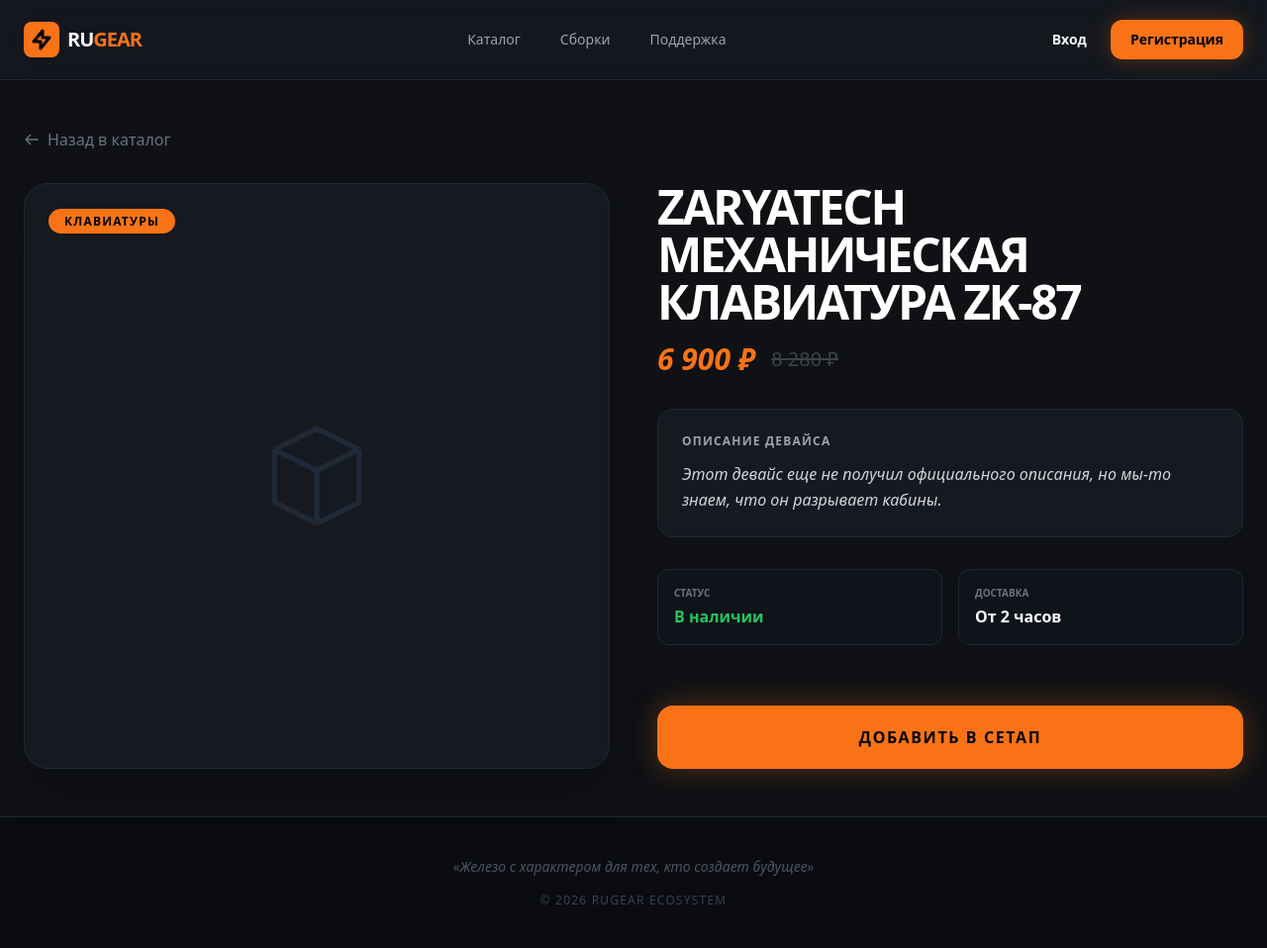
After one commit to candyslut/RuGear-Laravel-Online-shop, a Laravel app: page /product/1 in a window 1280 px wide. The commit adds this page. Shown: the whole page at 99% size. Run offline with Laravel 12, Linux system fonts and the light colour scheme; data comes from the database, SQL or seed files in the repository; style sheets or scripts are compiled from the project's sources.

Commit message:
pages for items

```diff
--- a/app/Http/Controllers/ProductsController.php
+++ b/app/Http/Controllers/ProductsController.php
@@ -13,4 +13,9 @@ class ProductsController extends Controller
         $products = Product::with('category')->get();
         return view('welcome', compact('products'));
     }
+
+    public function show(Product $product) {
+        $product->load('category');
+        return view('products.show', compact('product'));
+    }
 }
--- /dev/null
+++ b/resources/views/products/show.blade.php
@@ -0,0 +1,65 @@
+<x-shop-layout>
+    <x-slot name="title">{{ $product->name }} | RuGear</x-slot>
+
+    <div class="mb-8">
+        <a href="{{ route('products.index') }}" class="text-gray-500 hover:text-orange-500 transition-colors flex items-center gap-2 font-medium">
+            <svg class="w-4 h-4" fill="none" stroke="currentColor" viewBox="0 0 24 24"><path stroke-linecap="round" stroke-linejoin="round" stroke-width="2" d="M10 19l-7-7m0 0l7-7m-7 7h18"></path></svg>
+            Назад в каталог
+        </a>
+    </div>
+
+    <div class="grid grid-cols-1 lg:grid-cols-2 gap-12 items-start">
+        <div class="bg-[#161920] border border-gray-800 rounded-3xl overflow-hidden aspect-square flex items-center justify-center relative shadow-2xl">
+            <svg class="w-32 h-32 text-gray-800" fill="none" stroke="currentColor" viewBox="0 0 24 24">
+                <path d="M20 7l-8-4-8 4m16 0l-8 4m8-4v10l-8 4m0-10L4 7m8 4v10M4 7v10l8 4"></path>
+            </svg>
+            <div class="absolute top-6 left-6">
+                <span class="bg-orange-500 text-black text-xs font-black px-4 py-1 rounded-full uppercase tracking-widest">
+                    {{ $product->category->name ?? 'Gear' }}
+                </span>
+            </div>
+        </div>
+
+        <div class="flex flex-col h-full">
+            <h1 class="text-5xl font-black text-white uppercase tracking-tighter mb-4">
+                {{ $product->name }}
+            </h1>
+
+            <div class="flex items-center gap-4 mb-8">
+                <span class="text-3xl font-black text-orange-500 italic">
+                    {{ number_format($product->price, 0, '.', ' ') }} ₽
+                </span>
+                <span class="text-gray-500 line-through text-xl opacity-50">
+                    {{ number_format($product->price * 1.2, 0, '.', ' ') }} ₽
+                </span>
+            </div>
+
+            <div class="bg-[#161920] border border-gray-800 rounded-2xl p-6 mb-8">
+                <h3 class="text-gray-400 uppercase text-xs font-bold tracking-widest mb-3">Описание девайса</h3>
+                <p class="text-gray-300 leading-relaxed italic">
+                    {{ $product->description ?? 'Этот девайс еще не получил официального описания, но мы-то знаем, что он разрывает кабины.' }}
+                </p>
+            </div>
+
+            <div class="grid grid-cols-2 gap-4 mb-10">
+                <div class="border border-gray-800 rounded-xl p-4 bg-gray-900/30">
+                    <span class="block text-[10px] text-gray-500 uppercase font-bold mb-1">Статус</span>
+                    <span class="text-green-500 font-bold">В наличии</span>
+                </div>
+                <div class="border border-gray-800 rounded-xl p-4 bg-gray-900/30">
+                    <span class="block text-[10px] text-gray-500 uppercase font-bold mb-1">Доставка</span>
+                    <span class="text-white font-bold">От 2 часов</span>
+                </div>
+            </div>
+
+            <div class="mt-auto">
+                <form action="{{ route('cart.add', $product) }}" method="POST">
+                    @csrf
+                    <button class="w-full py-5 bg-orange-500 hover:bg-orange-400 text-black font-black uppercase tracking-widest rounded-2xl transition-all shadow-[0_0_30px_rgba(249,115,22,0.3)] active:scale-[0.98]">
+                        Добавить в сетап
+                    </button>
+                </form>
+            </div>
+        </div>
+    </div>
+</x-shop-layout>
--- a/resources/views/welcome.blade.php
+++ b/resources/views/welcome.blade.php
@@ -27,7 +27,11 @@
             </div>
 
             <div class="p-6 flex flex-col flex-grow">
-                <h2 class="text-lg font-bold text-white group-hover:text-orange-500 transition-colors mb-4">{{ $product->name }}</h2>
+                <a href="{{ route('products.show', $product) }}">
+                    <h2 class="text-lg font-bold text-white hover:text-orange-500 transition-colors mb-4">
+                        {{ $product->name }}
+                    </h2>
+                </a>
 
                 <div class="mt-auto pt-6 flex justify-between items-center border-t border-gray-800/50">
                     <span class="text-xl font-black text-white italic">{{ number_format($product->price, 0, '.', ' ') }} ₽</span>
--- a/routes/web.php
+++ b/routes/web.php
@@ -3,7 +3,8 @@
 use App\Http\Controllers\{ProductsController, ProfileController, CartController, DashboardController};
 use Illuminate\Support\Facades\Route;
 
-Route::get('/', [ProductsController::class, 'index'])->name('home');
+Route::get('/', [ProductsController::class, 'index'])->name('products.index');
+Route::get('/product/{product}', [ProductsController::class, 'show'])->name('products.show');
 
 Route::get('/dashboard', [DashboardController::class, 'index'])
     ->middleware(['auth', 'verified'])
```
Also changed, not shown: 4 other files.
